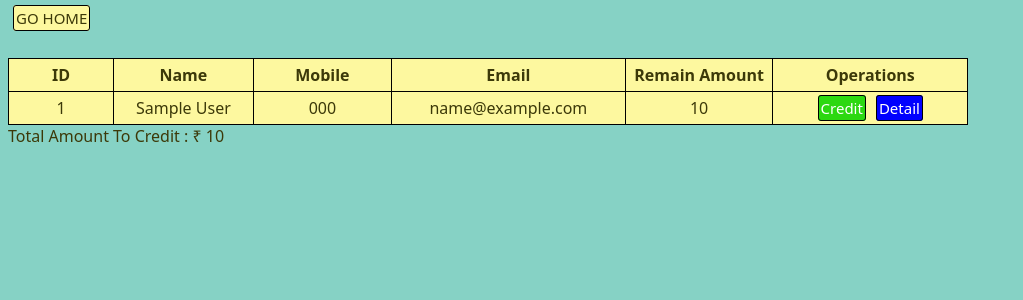
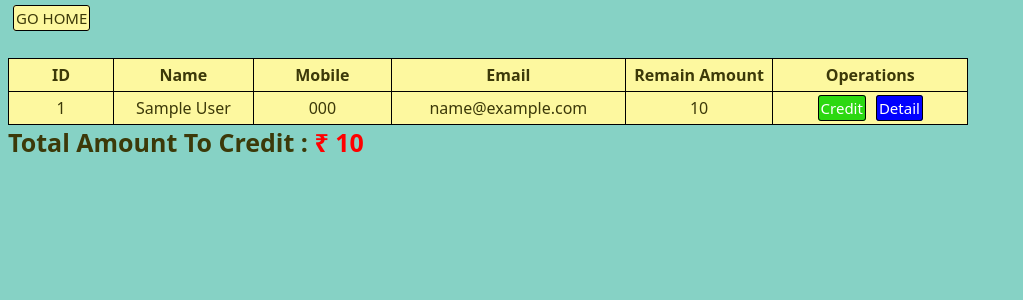
Before and after one commit to VishalAmbhore2954/Mera-Khata-Project, a PHP site: page /addCredit.php in a window 1280 px wide. Shown: the top 300 px of the page, without its empty margins (0-1023 px from the left). Run offline with PHP 8.4, Linux system fonts and the light colour scheme; tables that the repository leaves empty or names only in its code hold one stand-in row (values such as "Sample post"); data that the repository does not hold is empty.

Commit message:
linked customer details file and give colour to total amount

```diff
--- a/addCredit.php
+++ b/addCredit.php
@@ -1,5 +1,11 @@
 <link rel="stylesheet" href="DisplayCustomer.css">
-
+<style>
+    .sum1 {
+        font-weight: bolder;
+        font-size: 25px;
+        color: red;
+    }
+</style>
 <?php
     error_reporting(0);
     include("connection.php");
@@ -30,7 +36,7 @@
         <td>".$row["mobile"]."</td>
         <td>".$row["email"]."</td>
         <td>".$row["total"]."</td>
-        <td><a href='Payments.php?mno=$row[mobile]' id='credit'>Credit</a><a href='' id='detail'>Detail</a></td>
+        <td><a href='Payments.php?mno=$row[mobile]' id='credit'>Credit</a><a href='custDetail.php?mno=$row[mobile]' id='detail'>Detail</a></td>
         </tr>";
     }
     ?>
```
